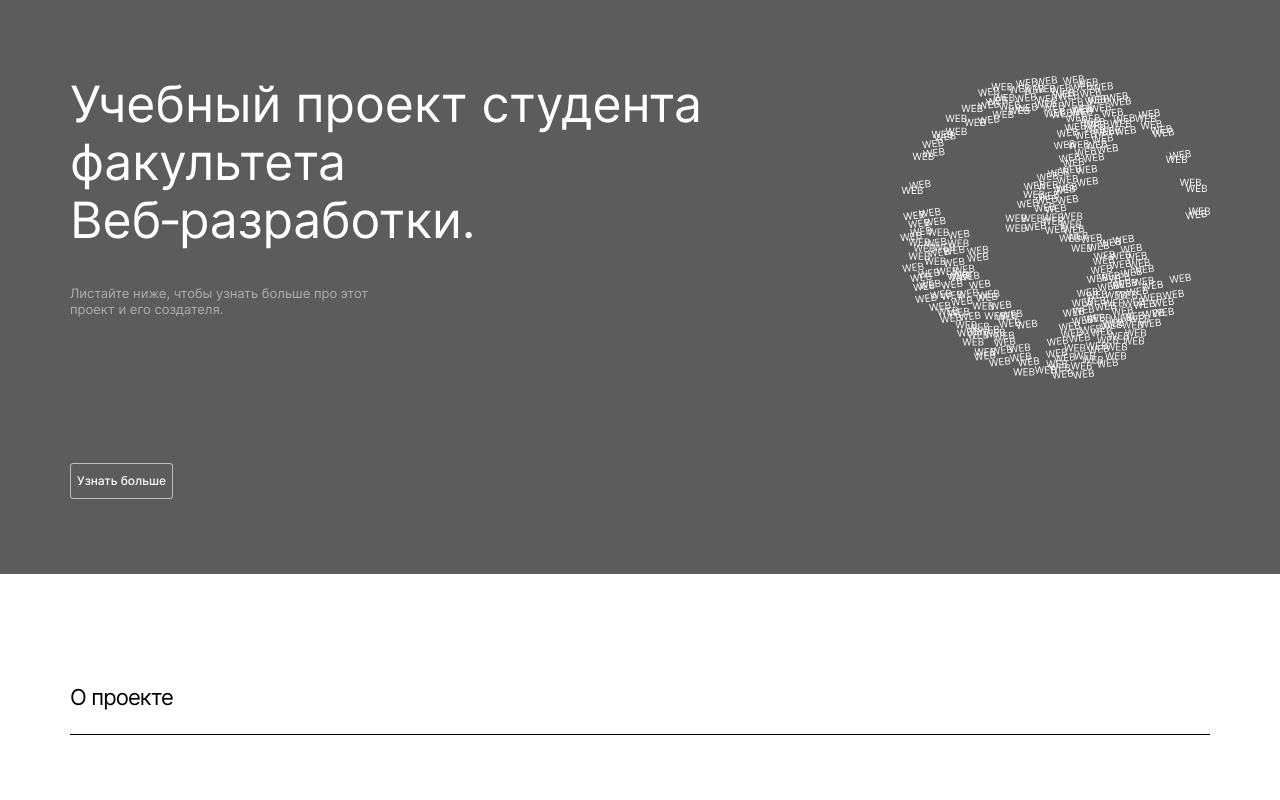
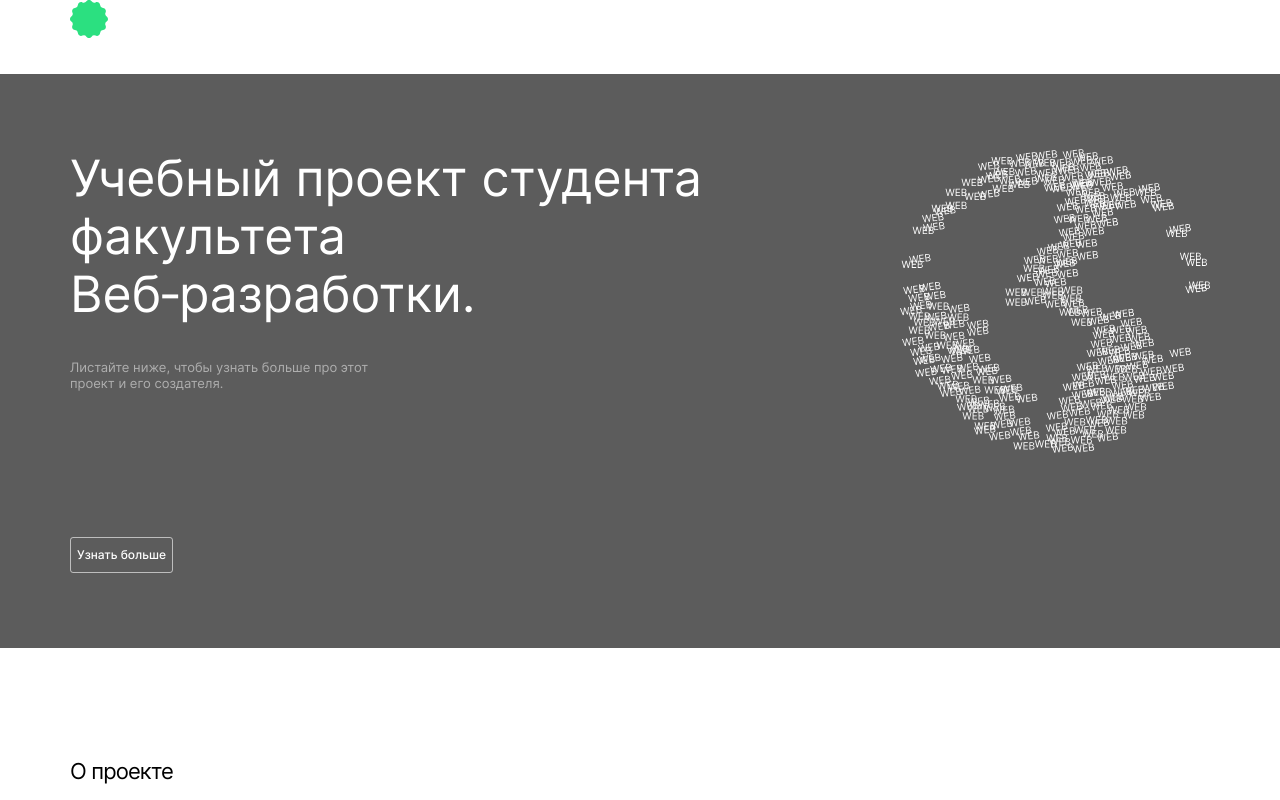
Before and after one commit to Anastasia-Belik/movies-explorer-frontend, a React (Create React App) app: page / in a window 1280 px wide. Shown: the top 800 px of the page. Built offline with nearby package versions, Linux system fonts and the light colour scheme.

Commit message:
feat: сделать заготовку для хэдера

```diff
--- a/package.json
+++ b/package.json
@@ -8,6 +8,7 @@
     "@testing-library/user-event": "^12.8.3",
     "react": "^17.0.2",
     "react-dom": "^17.0.2",
+    "react-router": "^5.2.1",
     "react-scripts": "4.0.3",
     "web-vitals": "^1.1.2"
   },
@@ -34,5 +35,8 @@
       "last 1 firefox version",
       "last 1 safari version"
     ]
+  },
+  "devDependencies": {
+    "react-router-dom": "^5.3.0"
   }
 }
--- a/src/components/App/App.js
+++ b/src/components/App/App.js
@@ -1,11 +1,21 @@
 import './App.css';
+
+import { Route, Switch } from "react-router-dom";
+
 import Main from "../Main/Main";
 import Footer from "../Footer/Footer";
+import Header from "../Header/Header";
 
 function App() {
+
   return (
     <div className="app">
-      <Main/>
+      <Header />
+      <Switch>
+        <Route exact path="/">
+          <Main />
+        </Route>
+      </Switch>
       <Footer />
     </div>
   );
--- /dev/null
+++ b/src/components/Header/Header.css
@@ -0,0 +1,9 @@
+.header {
+  height: 74px;
+}
+
+.header__logo {
+  background-image: url('../../images/logo.svg');
+  width: 38px;
+  height: 38px;
+}
--- /dev/null
+++ b/src/components/Header/Header.js
@@ -0,0 +1,17 @@
+import React from "react";
+import { Link } from "react-router-dom";
+
+import './Header.css'
+
+function Header() {
+  return (
+    <header className='section header'>
+      <Link to='/'>
+        <div className='header__logo' />
+      </Link>
+
+    </header>
+  )
+}
+
+export default Header;
--- a/src/index.js
+++ b/src/index.js
@@ -1,12 +1,15 @@
 import React from 'react';
 import ReactDOM from 'react-dom';
+import { BrowserRouter } from "react-router-dom";
 import './index.css';
 import App from '../src/components/App/App';
 import reportWebVitals from './reportWebVitals';
 
 ReactDOM.render(
   <React.StrictMode>
-    <App />
+    <BrowserRouter>
+      <App />
+    </BrowserRouter>
   </React.StrictMode>,
   document.getElementById('root')
 );
```
Also changed, not shown: src/images/logo.svg (added), 1 other file (tests, documents, lock files or other folders).
